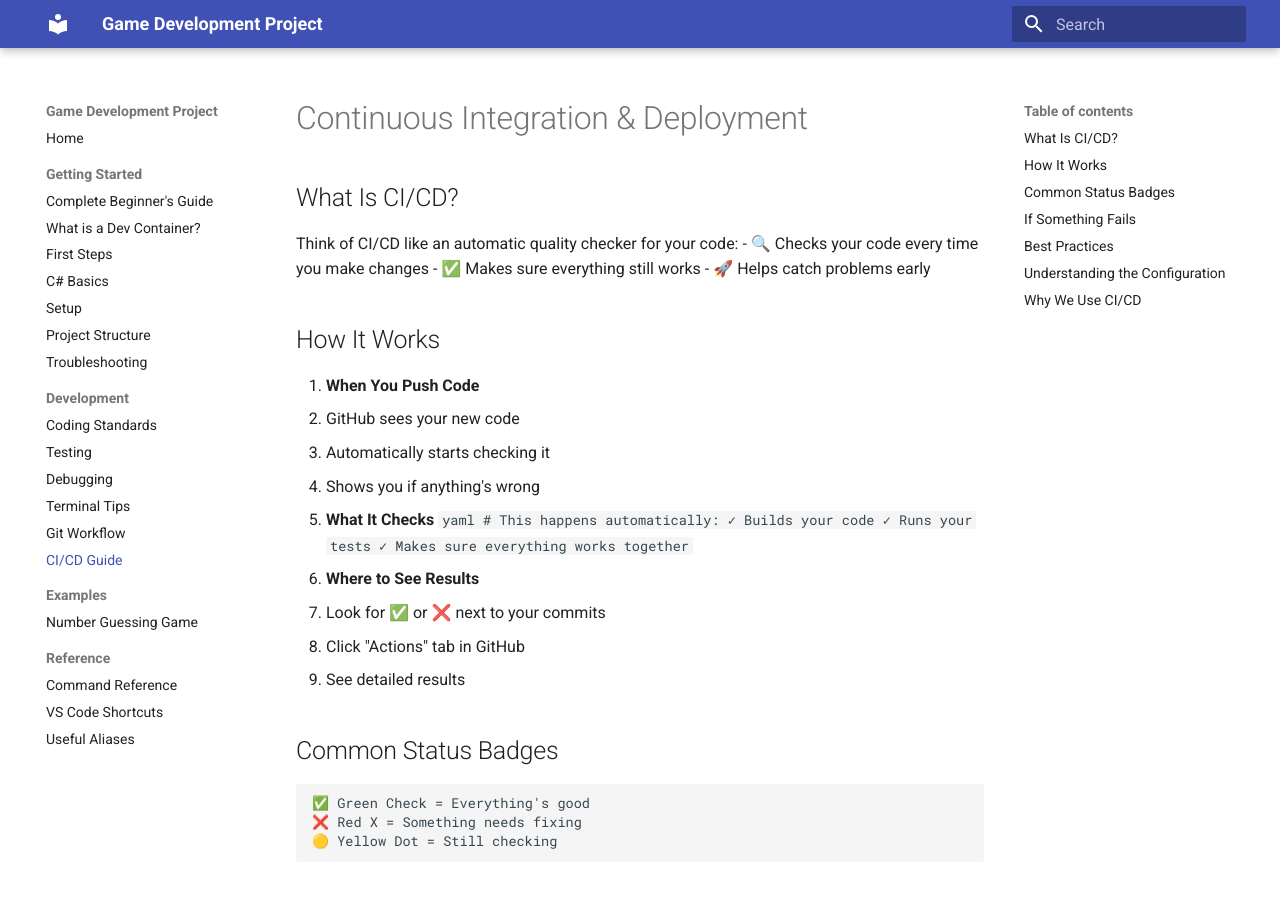
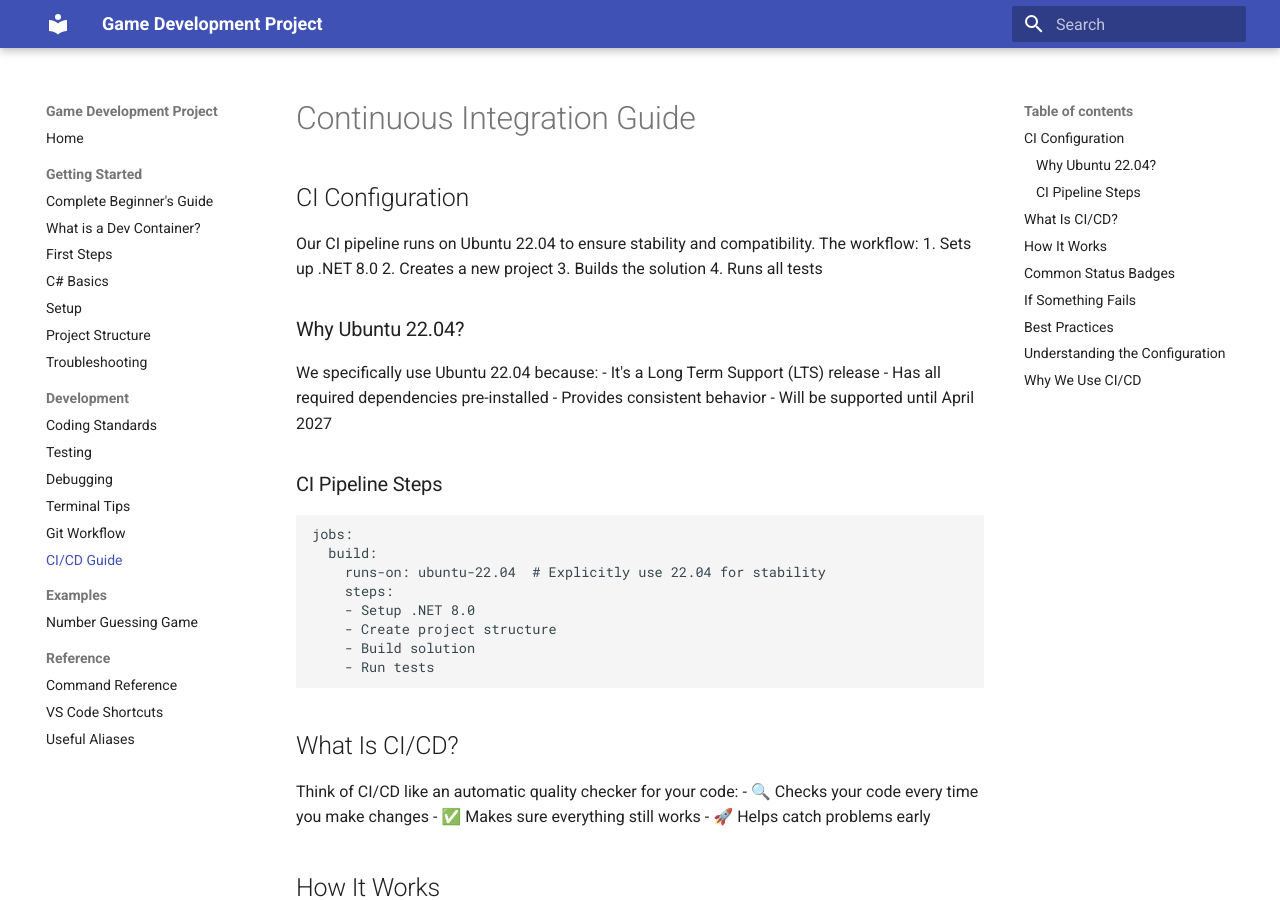
Before and after one commit to MALathon/csharp-devcontainer-template, an MkDocs documentation site: the page built from docs/development/ci-cd.md, in a window 1280 px wide and 900 px high. Built offline with MkDocs 1.6.1 and Material for MkDocs 9.7.7, drawn with Linux system fonts in a browser that asks for light colours.

Commit message:
updating CI to account for 22.04

````diff
--- a/docs/development/ci-cd.md
+++ b/docs/development/ci-cd.md
@@ -1,4 +1,33 @@
-# Continuous Integration & Deployment
+# Continuous Integration Guide
+
+## CI Configuration
+
+Our CI pipeline runs on Ubuntu 22.04 to ensure stability and compatibility. The workflow:
+1. Sets up .NET 8.0
+2. Creates a new project
+3. Builds the solution
+4. Runs all tests
+
+### Why Ubuntu 22.04?
+
+We specifically use Ubuntu 22.04 because:
+- It's a Long Term Support (LTS) release
+- Has all required dependencies pre-installed
+- Provides consistent behavior
+- Will be supported until April 2027
+
+### CI Pipeline Steps
+
+```yaml
+jobs:
+  build:
+    runs-on: ubuntu-22.04  # Explicitly use 22.04 for stability
+    steps:
+    - Setup .NET 8.0
+    - Create project structure
+    - Build solution
+    - Run tests
+```
 
 ## What Is CI/CD?
 
````
Also changed, not shown: 1 other file.
